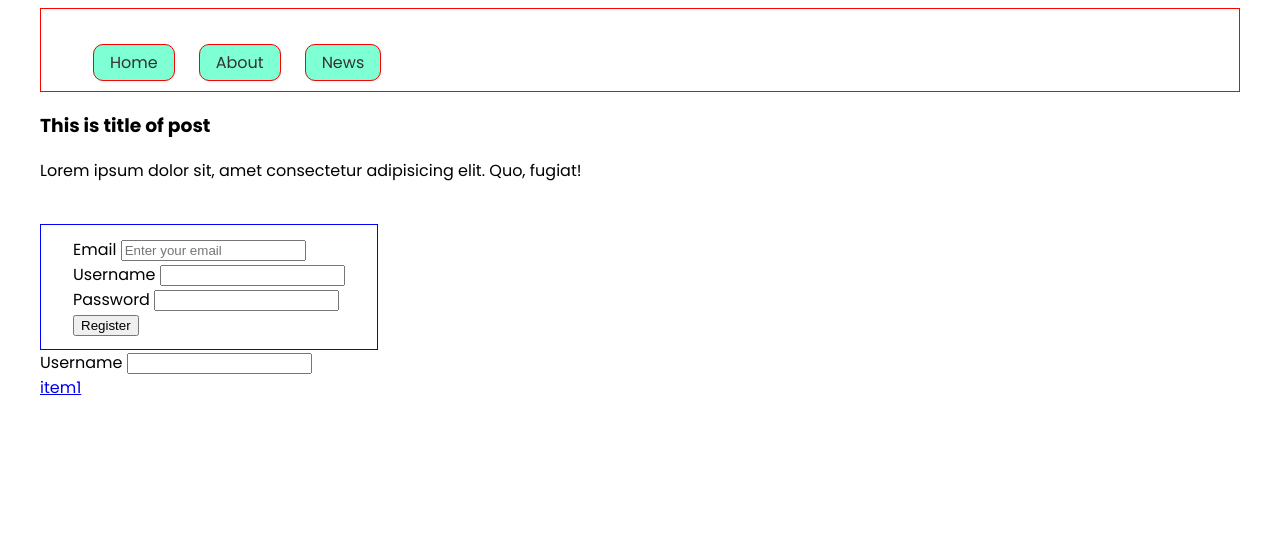
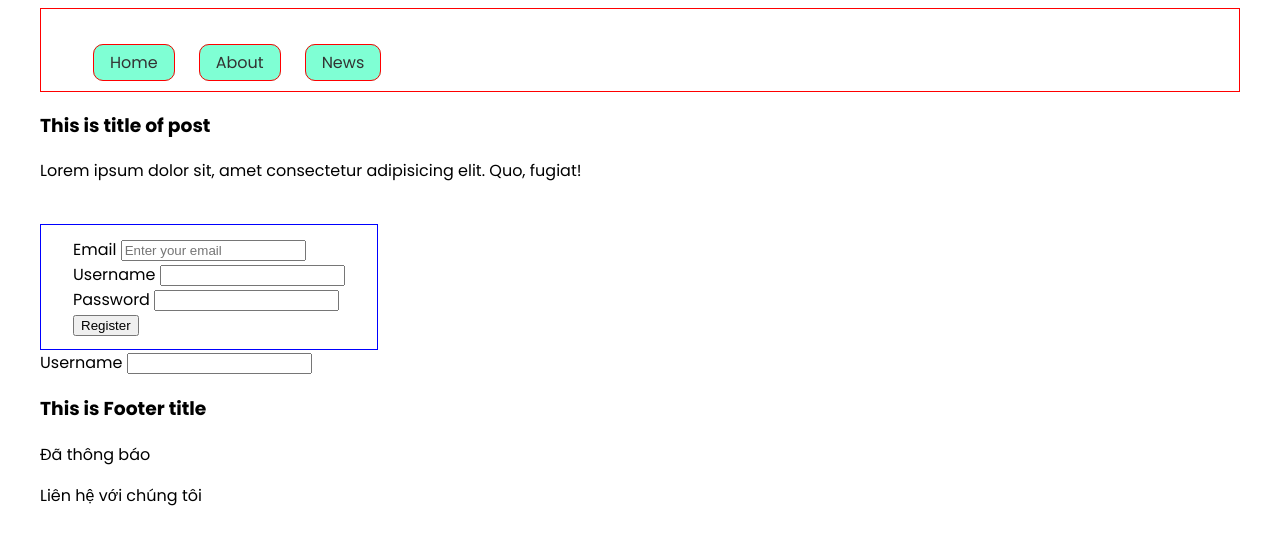
Before and after one commit to ChungNguyen97/initialRepo, a website: page index.pug in a window 1280 px wide. Drawn offline with nearby package versions, Linux system fonts and the light colour scheme; files that its build step writes are made by us from their sources.

Commit message:
second commit

```diff
--- a/index.pug
+++ b/index.pug
@@ -48,11 +48,7 @@ html(lang="en")
                     form.form_login(id='form-login' method='post' action='/')
                         label(for='usernameLogin') Username
                         input#usernameLogin(type="text", name="username")
-
-
-                    a(href="http://") item1
-                    a(href="http://", target="_blank", rel="noopener noreferrer")
-                    a(href="http://")
-                    a(href="tel:+")
-                    a(href="mailto:")
-                    a(href="" target='_blank')
+            footer.footer
+                h3.title-footer This is Footer title
+                p.des Đã thông báo
+                p.more Liên hệ với chúng tôi
```
Also changed, not shown: index.html.
